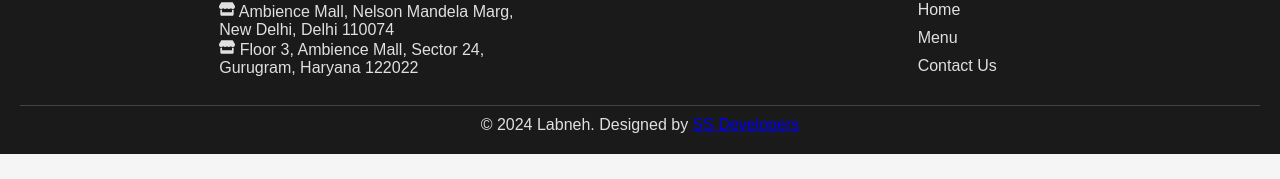
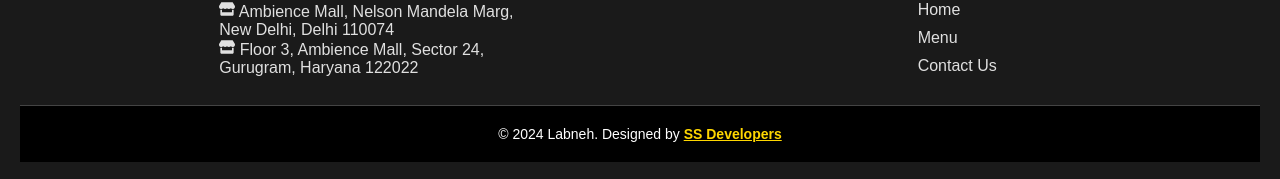
Before and after one commit to mudabbir525/labneh-foods, a React (Vite) app: page /contact-us in a window 1280 px wide. Shown: the part 1089-1268 px from the top of the page. Before the commit the page ends 1243 px from the top, so only its background shows below. Built offline with nearby package versions, Linux system fonts and the light colour scheme.

Commit message:
Update Footer.css

```diff
--- a/src/pages/Footer.css
+++ b/src/pages/Footer.css
@@ -163,3 +163,23 @@
     font-size: 17px;
   }
 }
+
+
+.footer-bottom {
+  text-align: center;
+  padding: 20px 0;
+  background-color: #000;
+  color: #fff;
+  font-size: 14px;
+}
+
+.ss-developers {
+  font-weight: bold;
+  text-decoration: underline;
+  color: #ffd700;
+  cursor: pointer;
+}
+
+.ss-developers:hover {
+  color: #ff8c00;
+}
```
